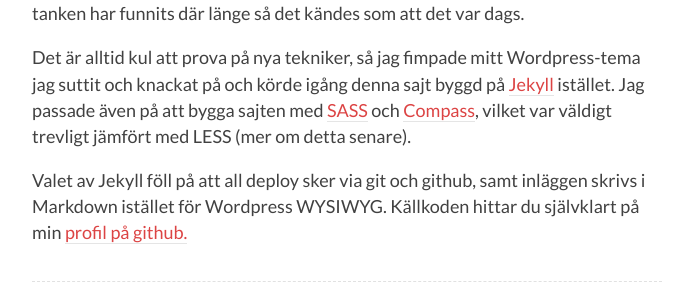
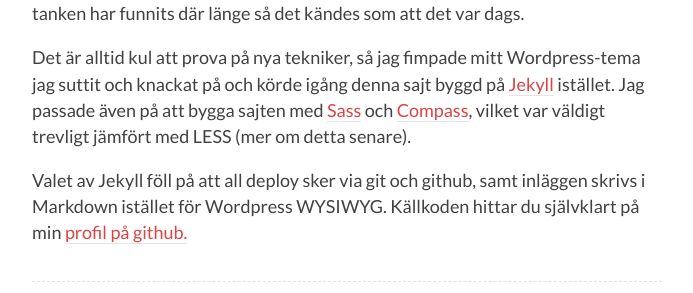
Before and after one commit to wibron/wibron.github.com, a Jekyll site: the page built from _posts/2012-08-23-bloggpremiar-med-jekyll.md, in a window 1280 px wide. Shown: the part 331-624 px from the top of the page, without its empty margins (293-986 px from the left). Built offline with Jekyll 4.4.1, drawn with Linux system fonts in a browser that asks for light colours; comment, search, counter and statistics services are not loaded.

Commit message:
Change SASS to Sass

```diff
--- a/_posts/2012-08-23-bloggpremiar-med-jekyll.md
+++ b/_posts/2012-08-23-bloggpremiar-med-jekyll.md
@@ -6,6 +6,6 @@ title: Bloggpremiär med Jekyll och Github Pages
 
 Som du ser så har jag tagit tag i min sajt och börjat blogga. Inget unikt i sig, men tanken har funnits där länge så det kändes som att det var dags.
 
-Det är alltid kul att prova på nya tekniker, så jag fimpade mitt Wordpress-tema jag suttit och knackat på och körde igång denna sajt byggd på [Jekyll](https://github.com/mojombo/jekyll/) istället. Jag passade även på att bygga sajten med [SASS](http://sass-lang.com/) och [Compass](http://compass-style.org/), vilket var väldigt trevligt jämfört med LESS (mer om detta senare).
+Det är alltid kul att prova på nya tekniker, så jag fimpade mitt Wordpress-tema jag suttit och knackat på och körde igång denna sajt byggd på [Jekyll](https://github.com/mojombo/jekyll/) istället. Jag passade även på att bygga sajten med [Sass](http://sass-lang.com/) och [Compass](http://compass-style.org/), vilket var väldigt trevligt jämfört med LESS (mer om detta senare).
 
  Valet av Jekyll föll på att all deploy sker via git och github, samt inläggen skrivs i Markdown istället för Wordpress WYSIWYG. Källkoden hittar du självklart på min [profil på github.](https://github.com/patrikwibron/patrikwibron.github.com)
```
